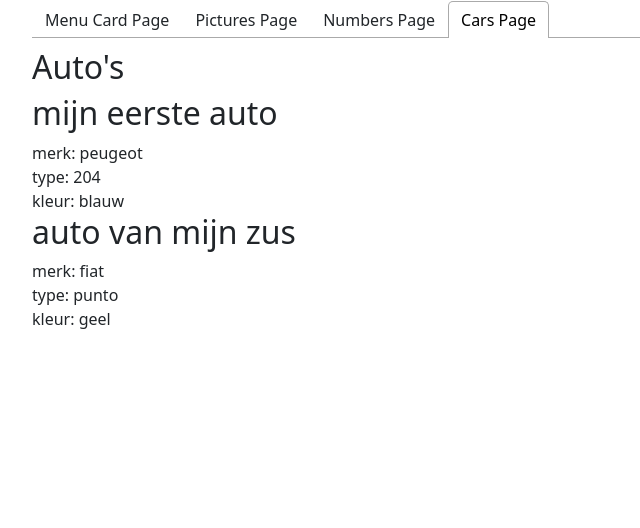
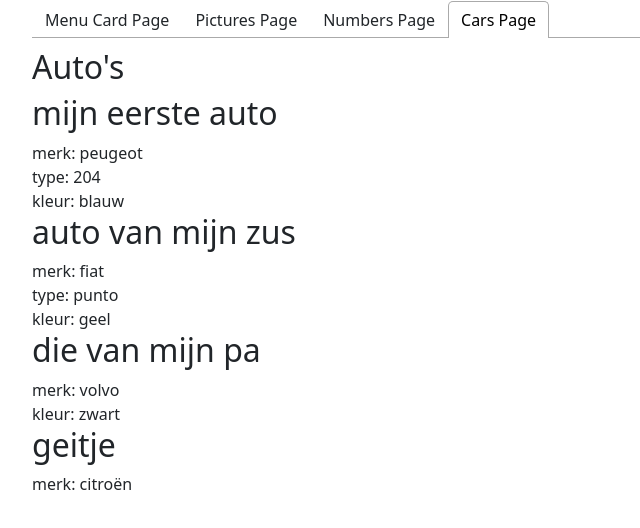
Before and after one commit to Jitse2003/dynamic_oefeningen, a React (Create React App) app: page / in a window 1280 px wide. Both pictures are taken after a click on the tab "Cars Page". Shown: the top 528 px of the page, without its empty margins (0-640 px from the left). Built offline with nearby package versions, Linux system fonts and the light colour scheme.

Commit message:
Excercise 3.2

```diff
--- a/src/components/Cars.js
+++ b/src/components/Cars.js
@@ -17,9 +17,9 @@
 
     return <div>
         <h2>{car.name}</h2>
-        <div>{"merk: " + car.brand}</div>
-        <div>{"type: " + car.type}</div>
-        <div>{"kleur: " + car.color}</div>
+        <div>{car.brand ? "merk: " + car.brand : ""}</div>
+        <div>{car.type ? "type: " +  car.type : ""}</div>
+        <div>{car.color ? "kleur: " +  car.color : ""}</div>
 
 
     </div>;
--- a/src/data/data.js
+++ b/src/data/data.js
@@ -3,7 +3,7 @@
     {name: "water", price: 1, note: "plat of bruisend"},
     {name: "bier", price: 1, size: 25},
     {name: "bier groot", price: 1, size: 33},
-    {name: "wijn", price: 2, size: 33, note:"rood, wit of rosé"},
+    {name: "wijn", price: 2, size: 33, note: "rood, wit of rosé"},
     {name: "cava", price: 3}
 ];
 
@@ -24,4 +24,6 @@
         type: "punto",
         color: "geel",
     },
+    {id: 3, name: "die van mijn pa", brand: "volvo", color: "zwart"},
+    {id: 4, name: "geitje", brand: "citroën",},
 ];
```
